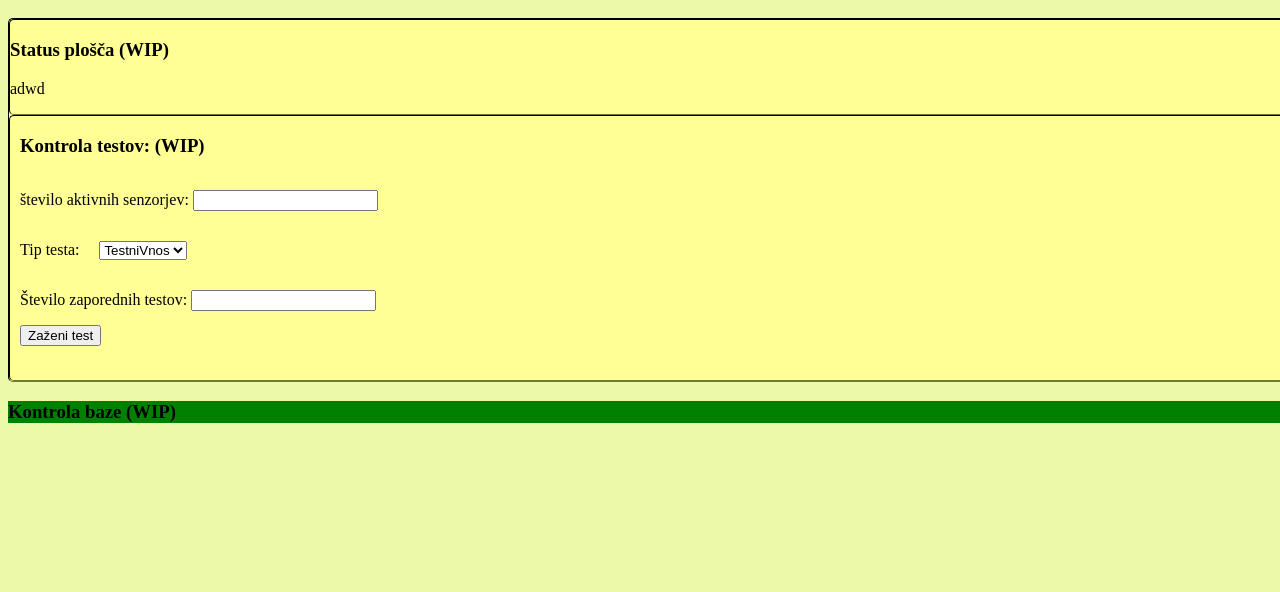
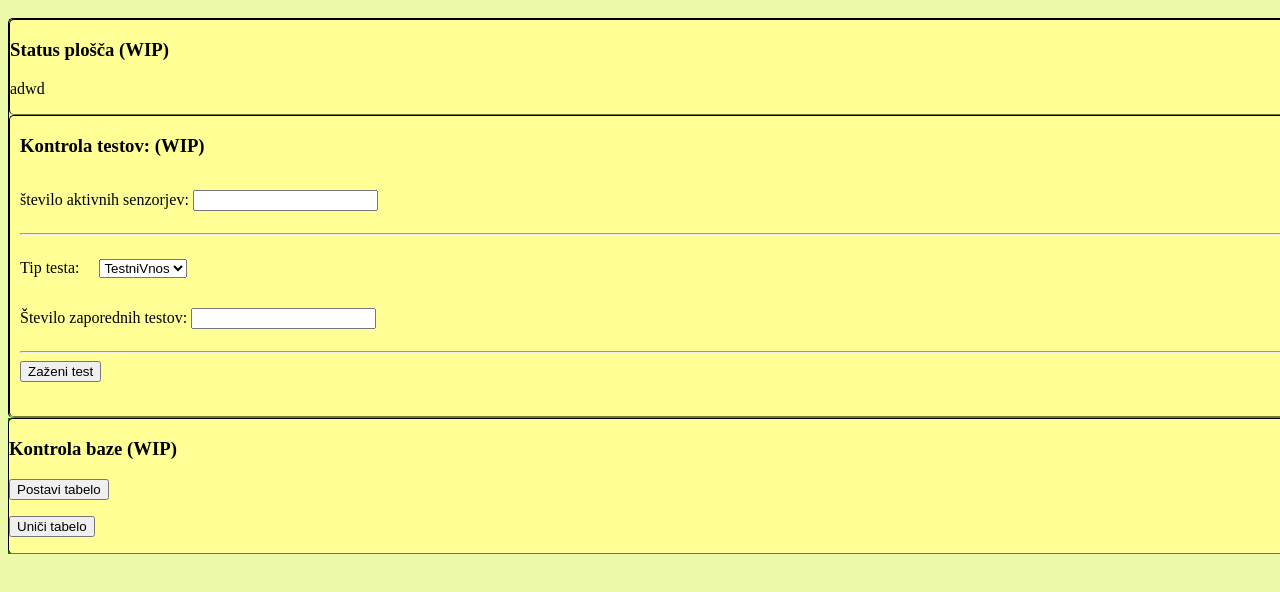
Before and after one commit to am9525/ZZRS-Seminarska, a website: page nodejs/view/ejs/index.ejs in a window 1280 px wide. Shown: the part 48-640 px from the top of the page. Drawn offline with nearby package versions, Linux system fonts and the light colour scheme; files that its build step writes are made by us from their sources.

Commit message:
[views/index.ejs] V index.ejs sem dodal gumbe za kreacijo in uničenje tabele, ki pa še ne delujejo

```diff
--- a/nodejs/view/ejs/index.ejs
+++ b/nodejs/view/ejs/index.ejs
@@ -21,37 +21,46 @@
           <h3>Kontrola testov: (WIP)</h3>
           <form method="post" action="/manager/zacniTestiranje">
             <p class="inline">število aktivnih senzorjev:</p>  <input id="tfStAktSenz" type="text" name="aktSenzorji" class="inline">
-          <br>
+            <hr>
             <p class="inline">Tip testa:</p><seldiv><select id="izbiraTesta" class="inline" name="izbiraTesta">
                 <option value="TestniVnos">TestniVnos</option>
             </select></seldiv>
             <br>
             <p class="inline">Število zaporednih testov:</p> <input id="tfStZapTest" type="text" name="stZaporedTestov" class="inline">
-          <br>
+            <hr>
             <input id="btZacTest" type="submit" value="Zaženi test" name="btZazeniTest">
           </form>
           <br>
+        </div>
+      </span> </div>
+    <div id="kontroleTabele">
+      <div id="kontrlinnards" class="internalSection">
+        <h3>Kontrola baze (WIP)</h3>
+        <form method="post" action="/manager/test">
+          <input id="btPostTabelo" type="submit" value="Postavi tabelo" >
+        </form>
+        <form method="post" action="/manager/test">
+          <input id="btUnicTabelo" type="submit" value="Uniči tabelo" >
+        </form>
+      </div>
+    </div>
       <script>
       <% if(testSeIzvaja){ %>
           $("#tfStAktSenz").attr("disabled", true);
           $("#btZacTest").attr("disabled", true);
           $("#tfStZapTest").attr("disabled", true);
           $("#izbiraTesta").attr("disabled", true);
+          $("#btPostTabelo").attr("disabled", true);
+          $("#btUnicTabelo").attr("disabled", true);
       <% } else { %>
           $("#tfStAktSenz").attr("disabled", false);
           $("#btZacTest").attr("disabled", false);
           $("#tfStZapTest").attr("disabled", false);
           $("#izbiraTesta").attr("disabled", false);
+          $("#btPostTabelo").attr("disabled", false);
+          $("#btUnicTabelo").attr("disabled", false);
       <%}%>
       $("#tfStAktSenz").val("<%= stAktivnihSenzorjev %>")
       </script>
-        </div>
-      </span> </div>
-    <div id="kontroleTabele">
-      <h3>Kontrola baze (WIP)</h3>
-
-
-
-    </div>
   </body>
 </html>
```
Lines whose indentation alone changed are shown as unchanged.
